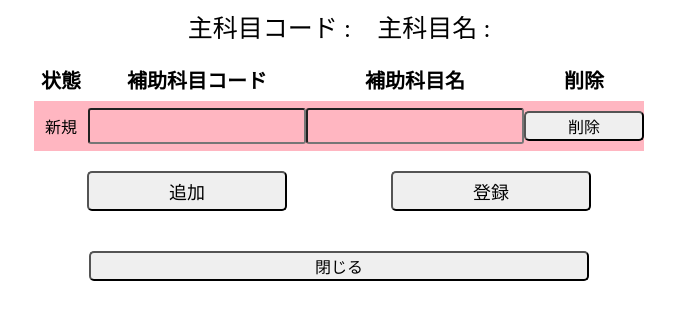
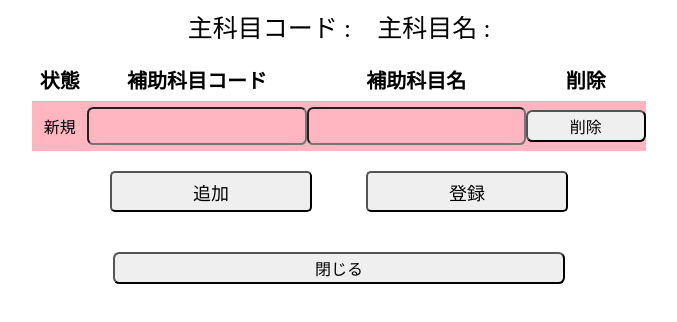
Before and after one commit to NonSuger444/CsvConversion, an Electron app: page src/setSubSubject.html in a window 1200 px wide. Both pictures are taken after a click on the button "追加". Shown: the part 64-386 px from the top of the page, without its empty margins (261-938 px from the left). Drawn offline with Linux system fonts and the light colour scheme; no server answers.

Commit message:
科目設定画面のCSS内容を修正

```diff
--- a/src/css/setSubject.css
+++ b/src/css/setSubject.css
@@ -14,7 +14,7 @@ h1 {
 }
 
 .subjectNameLabel {
-  margin-left: 2rem;
+  margin-left: 0.8em;
 }
 
 /* Table */
@@ -28,21 +28,15 @@ h1 {
 }
 
 .subjectTable td {
-  height: 5rem;
+  font-size: 2rem;
+  height: 2.5em;
   vertical-align: middle;
 }
 
 .subjectTable td input {
   font-size: 1.6rem;
-  height: 3rem;
-  border-radius: .3rem;
-}
-
-.set,
-.delete {
-  font-size: 1.6rem;
-  height: 3rem;
-  border-radius: .5rem;
+  height: 2em;
+  border-radius: .4em;
 }
 
 .rowHide,
@@ -53,17 +47,22 @@ h1 {
 .state {
   border: none;
   text-align: center;
-  width: 5rem;
+  font-size: 1.6rem;
+  width: 3.2em;
 }
 
 .code,
 .name {
-  width: 21rem;
+  font-size: 1.6rem;
+  width: 13.2em;
 }
 
 .set,
 .delete {
-  width: 12rem;
+  font-size: 1.6rem;
+  height: 2em;
+  border-radius: .4em;
+  width: 7.5em;
 }
 
 .stateNew {
@@ -89,36 +88,30 @@ h1 {
   color: red;
 }
 
-/* Add / Sign Up Button */
+/* Add Button / Sign Up Button */
 .controlArea {
   text-align: center;
 }
 
 .addButton,
 .signUpButton {
-  width: 20rem;
-  height: 4rem;
   font-size: 1.8rem;
-  border-radius: .5rem;
-}
-
-.addButton {
-  margin-right: 5rem;
-}
-
-.signUpButton {
-  margin-left: 5rem;
+  width: 11.2em;
+  height: 2.3em;
+  border-radius: .28em;
+  margin: 0 1.4em;
 }
 
 /* Close Button */
 .closeArea {
+  font-size: 2rem;
   text-align: center;
-  margin: 4rem 0;
+  margin: 2em 0;
 }
 
 .closeButton {
-  width: 50rem;
-  height: 3rem;
   font-size: 1.6rem;
-  border-radius: .5rem;
+  width: 28.2em;
+  height: 2em;
+  border-radius: .4em;
 }
```
